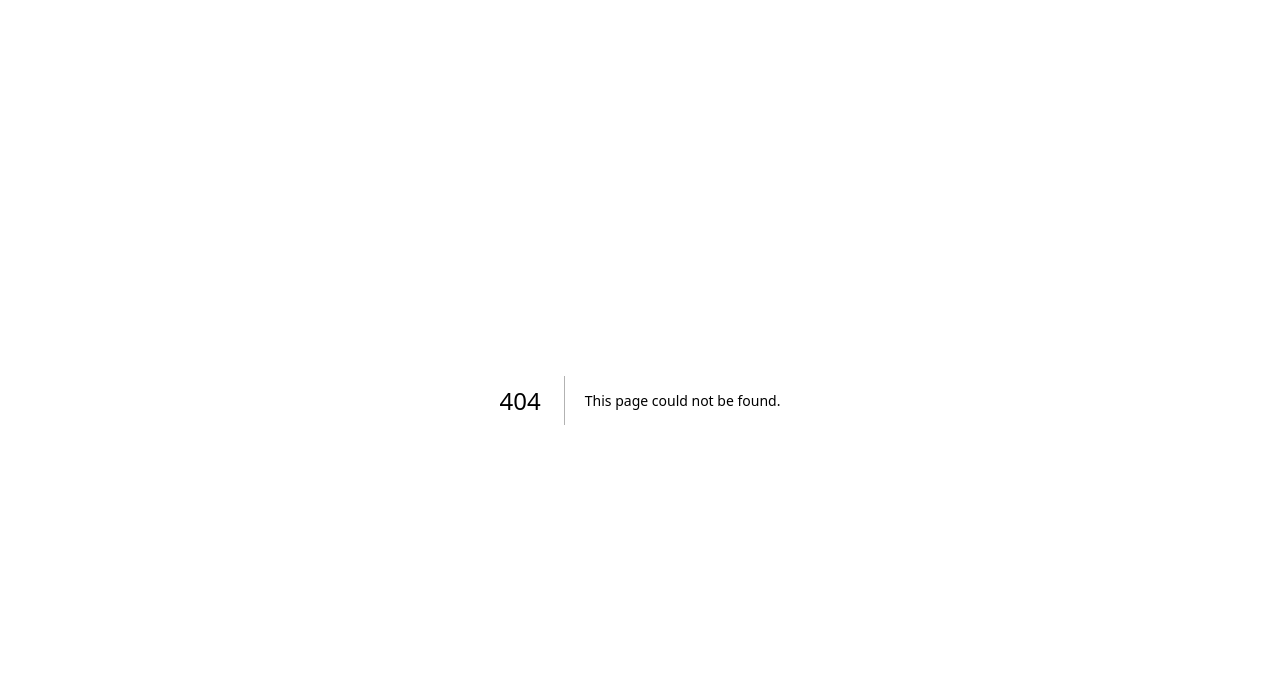
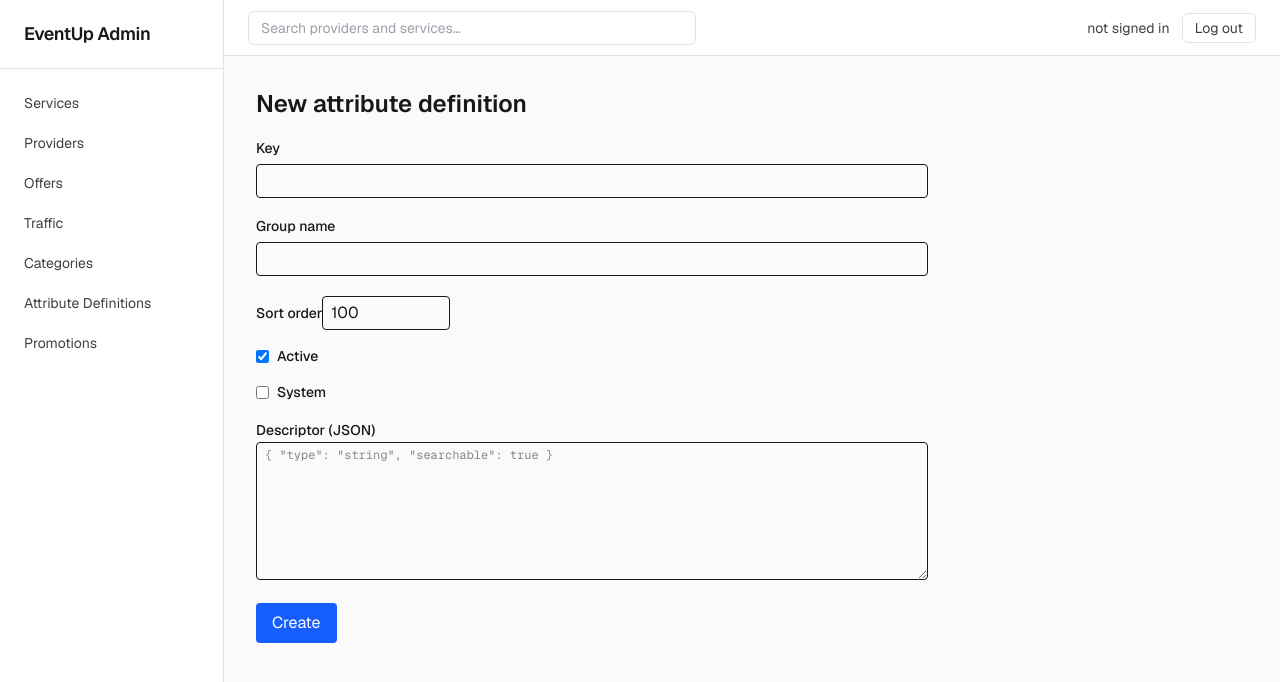
Before and after one commit to TheSpeakUp/eventup-admin-web, a Next.js app: page /attribute-definitions/new in a window 1280 px wide. Before the commit this address had no page. Shown: the top 682 px of the page. Built offline with nearby package versions, Linux system fonts and the light colour scheme; no server answers.

Commit message:
feat(attribute-definitions): list, new, and detail pages

```diff
--- /dev/null
+++ b/src/app/(routes)/attribute-definitions/[key]/page.tsx
@@ -0,0 +1,68 @@
+// src/app/(routes)/attribute-definitions/[key]/page.tsx
+import { notFound } from "next/navigation";
+import { getAttributeDefinition } from "@/lib/attribute-definitions/api";
+import { getAdminSession } from "@/lib/auth/session";
+import { AttributeDefinitionForm } from "../_components/AttributeDefinitionForm";
+import { DeleteAttributeDefinitionButton } from "../_components/DeleteAttributeDefinitionButton";
+
+export default async function AttributeDefinitionDetailPage({
+  params,
+}: {
+  params: Promise<{ key: string }>;
+}) {
+  const { key } = await params;
+  const decodedKey = decodeURIComponent(key);
+  const [defRes, session] = await Promise.all([
+    getAttributeDefinition(decodedKey),
+    getAdminSession(),
+  ]);
+
+  if (defRes.status === 404) notFound();
+  if (!defRes.ok) {
+    return (
+      <div className="p-8">
+        <h1 className="text-2xl font-semibold">Attribute definition</h1>
+        <div
+          data-testid="attribute-definition-error"
+          className="mt-4 rounded border border-red-200 bg-red-50 p-3 text-red-800"
+        >
+          {`Failed to load attribute definition: ${defRes.message}`}
+        </div>
+      </div>
+    );
+  }
+
+  const definition = defRes.data;
+  // Delete requires ADMIN_MARKETPLACE_PROVIDERS_RISK → ADMIN or SUPERADMIN.
+  const canDelete =
+    session?.role === "ADMIN" || session?.role === "SUPERADMIN";
+
+  // Key-remount so revalidated server values reset the uncontrolled form
+  // (React 19 <form action> reset gotcha — see PR #18).
+  const formKey = `${definition.key}:${definition.sort_order}:${definition.is_active}:${definition.is_system}`;
+
+  return (
+    <div className="p-8">
+      <h1
+        className="text-2xl font-semibold"
+        data-testid="attribute-definition-detail-key"
+      >
+        {definition.key}
+      </h1>
+      <p className="mt-1 text-sm text-zinc-500">
+        Bound to {definition.bindings_count}{" "}
+        {definition.bindings_count === 1 ? "category" : "categories"}
+      </p>
+      <div className="mt-4 max-w-2xl space-y-6">
+        <AttributeDefinitionForm
+          key={formKey}
+          mode="edit"
+          definition={definition}
+        />
+        {canDelete ? (
+          <DeleteAttributeDefinitionButton attrKey={definition.key} />
+        ) : null}
+      </div>
+    </div>
+  );
+}
--- /dev/null
+++ b/src/app/(routes)/attribute-definitions/new/page.tsx
@@ -0,0 +1,13 @@
+// src/app/(routes)/attribute-definitions/new/page.tsx
+import { AttributeDefinitionForm } from "../_components/AttributeDefinitionForm";
+
+export default function NewAttributeDefinitionPage() {
+  return (
+    <div className="p-8">
+      <h1 className="text-2xl font-semibold">New attribute definition</h1>
+      <div className="mt-4 max-w-2xl">
+        <AttributeDefinitionForm mode="create" />
+      </div>
+    </div>
+  );
+}
```
